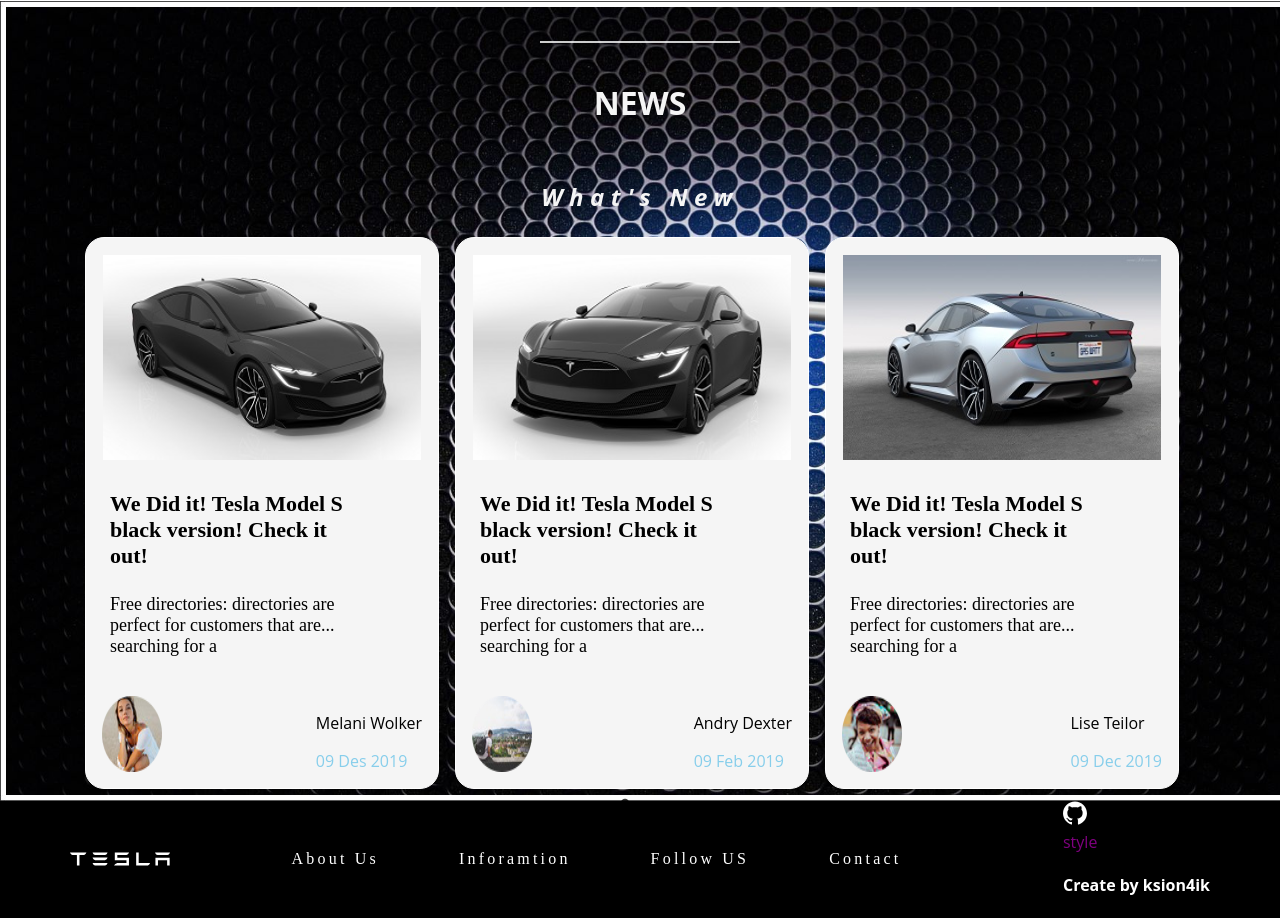
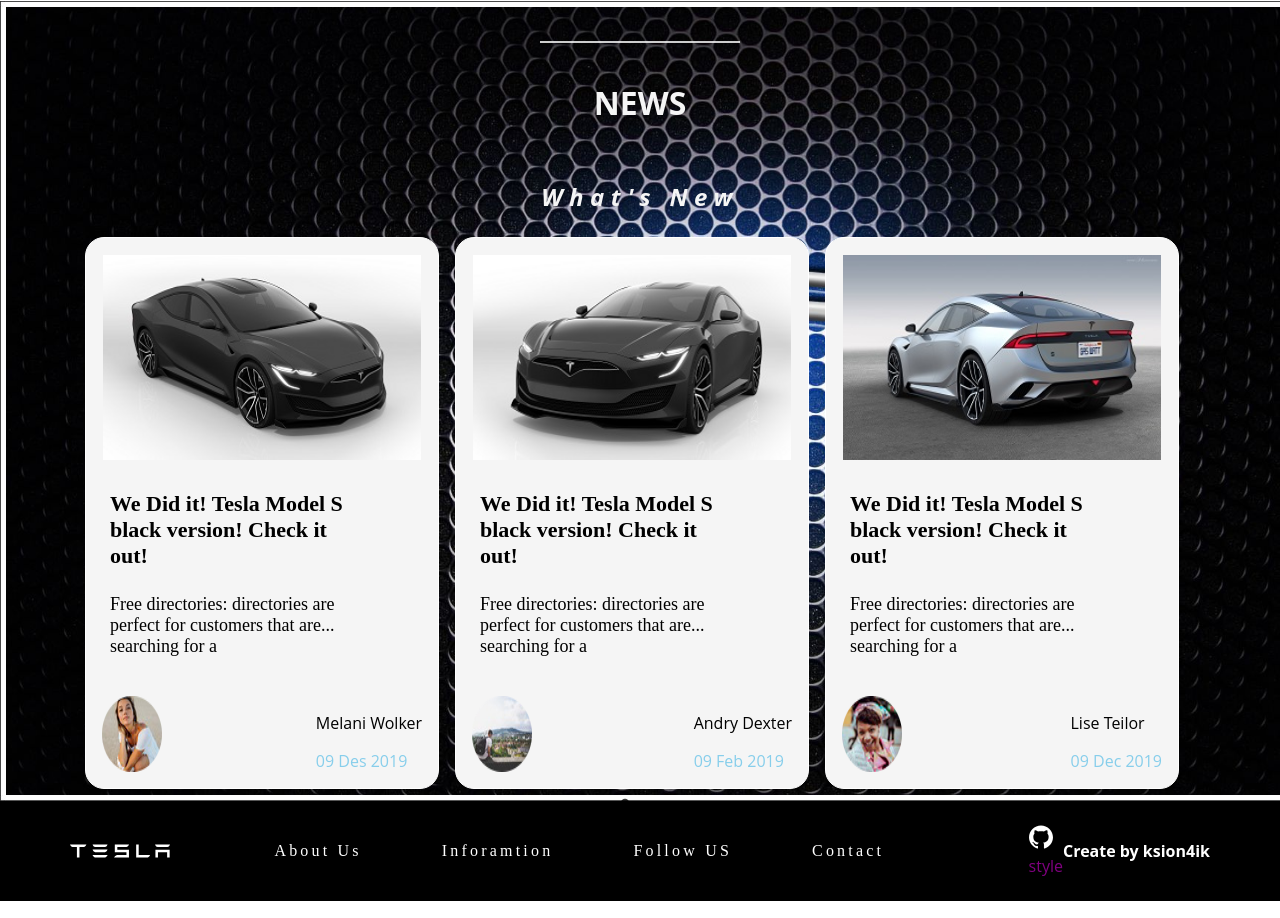
Before and after one commit to Antonio-DevOps/_Tesla_, a website: page ModelS.html in a window 1280 px wide. Shown: the part 2447-3365 px from the top of the page. Drawn offline with nearby package versions, Linux system fonts and the light colour scheme; a script that the page names is missing; files whose address does not match are found by name.

Commit message:
Update ModelS.html

```diff
--- a/ModelS.html
+++ b/ModelS.html
@@ -294,7 +294,7 @@
                 <li class="footer_link"> <a href="#" class="link_foot">Follow US</a></li>
                 <li class="footer_link"> <a href="#" class="link_foot">Contact</a></li>
             </ul>
-            <div class="footer_ksion4ik">
+            <div class="footer_ksion4ik"style="display:flex; align-items: center;">
                 <a href="https://github.com/ksion4ik1" target="_blank" rel="noopener noreferrer"><img src="img/social/github.svg" style="width: 30px;height: 30px;" class="git_img" alt="GitHub"> style</a>
                 <h4>Create by ksion4ik</h4>
             </div>
```
